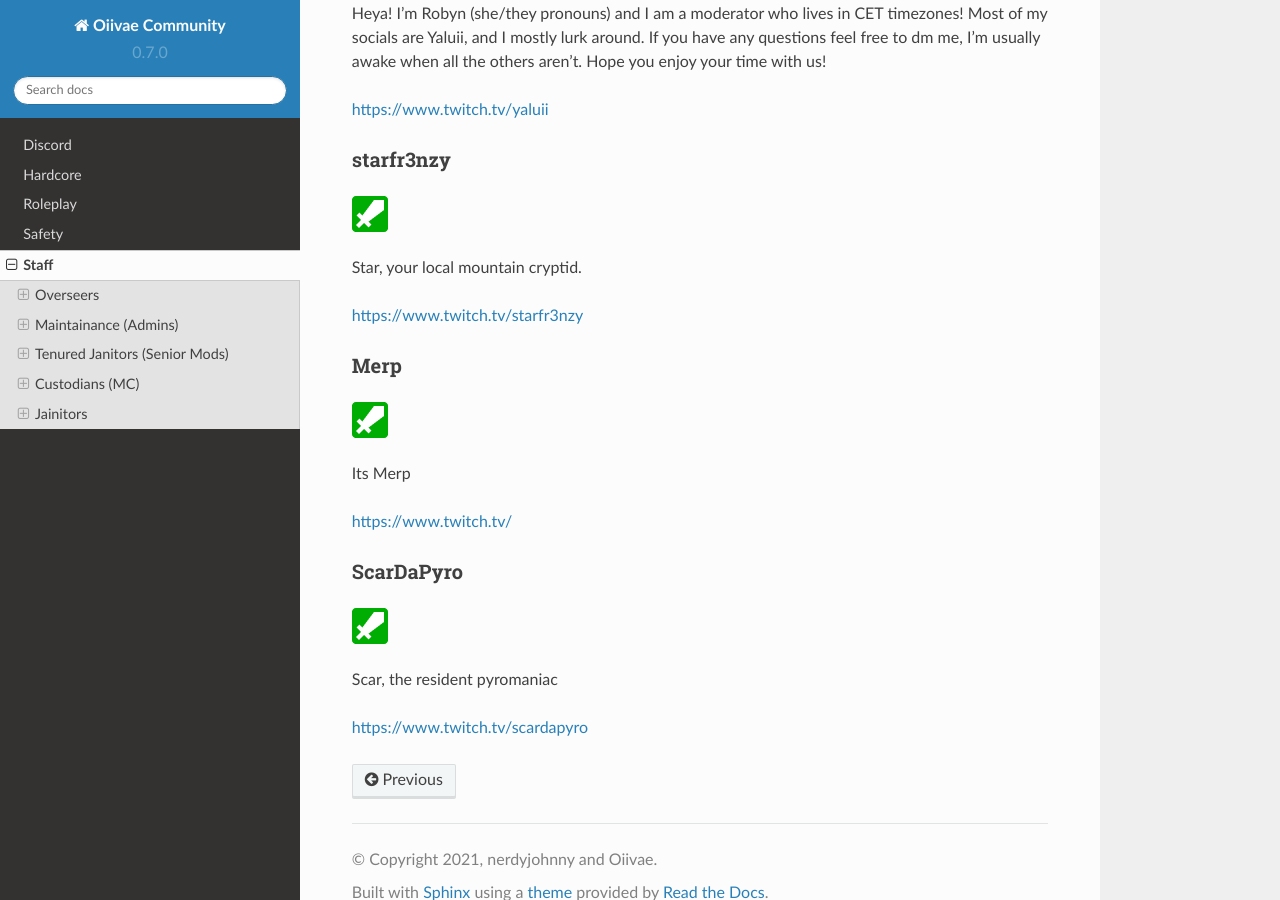
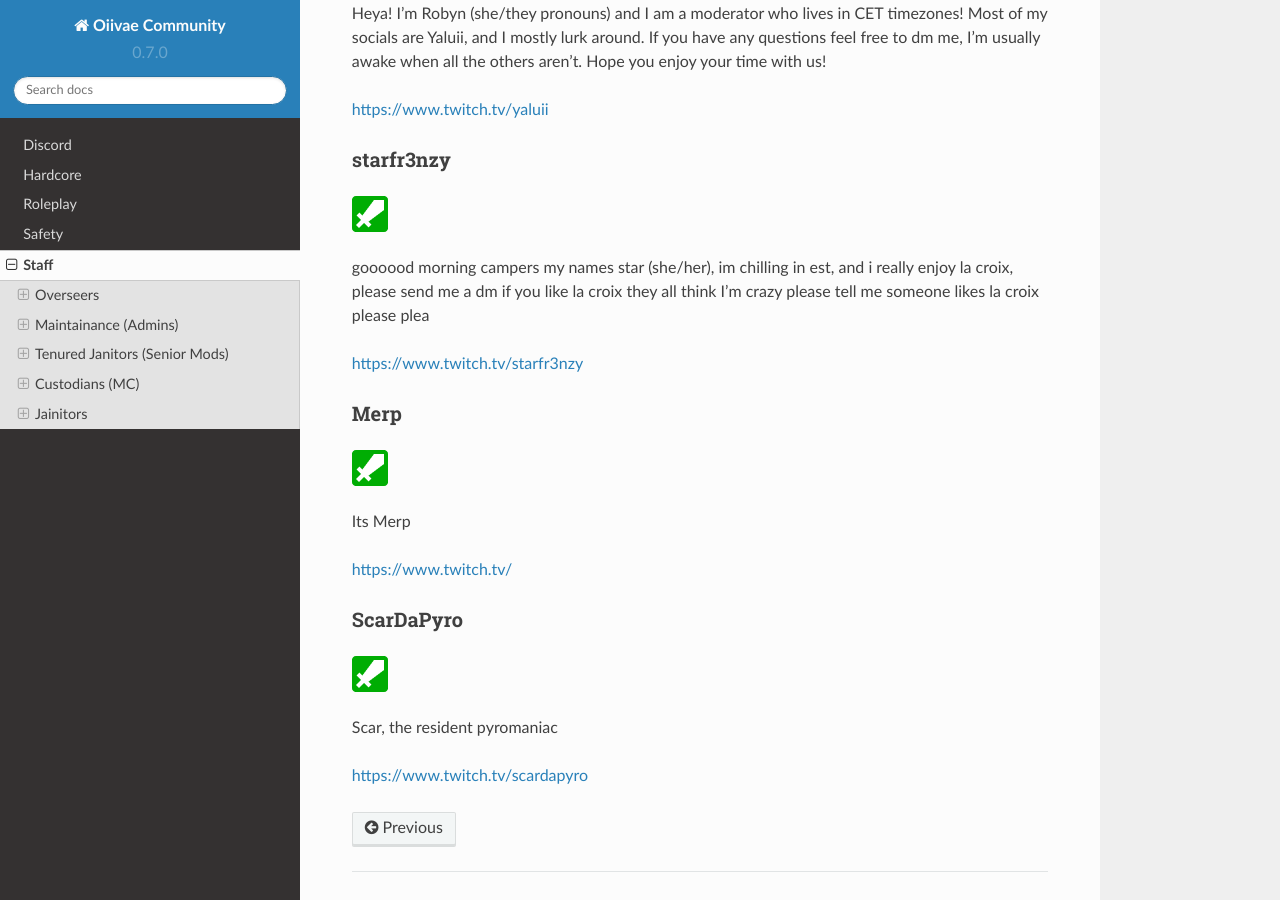
Before and after one commit to nerdyjohnny/ovidoc, a Sphinx documentation site: the page built from docs/source/staff.rst, in a window 1280 px wide and 900 px high, scrolled down 3343 px. Built offline with Sphinx 7.4.7 and the Read the Docs theme 2.0.0, drawn with Linux system fonts in a browser that asks for light colours.

Commit message:
Update staff.rst
Star's bio

```diff
--- a/docs/source/staff.rst
+++ b/docs/source/staff.rst
@@ -117,7 +117,7 @@ https://www.twitch.tv/yaluii
 starfr3nzy
 ''''''
 .. image:: icons/janitor.png
-Star, your local mountain cryptid.
+goooood morning campers my names star (she/her), im chilling in est, and i really enjoy la croix, please send me a dm if you like la croix they all think I’m crazy please tell me someone likes la croix please plea
 
 https://www.twitch.tv/starfr3nzy
 
```
